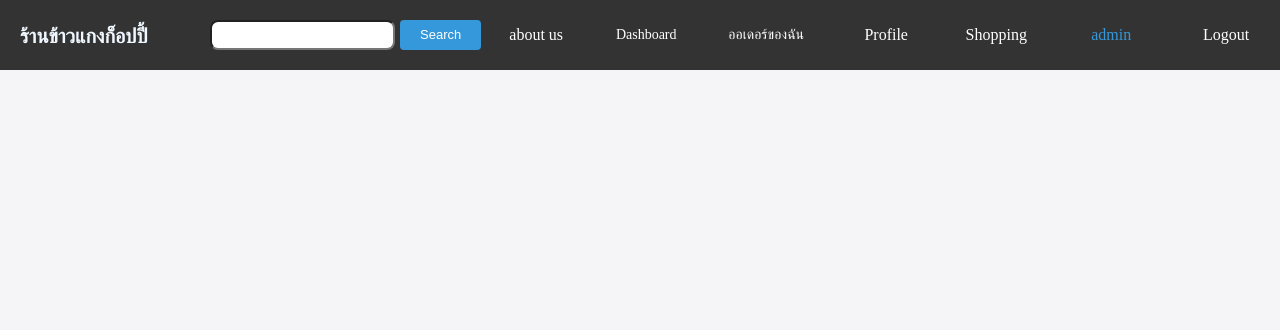
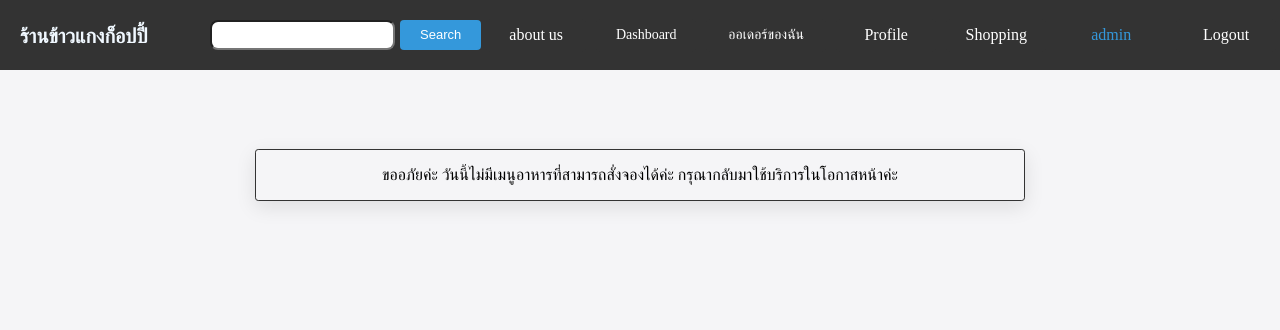
Before and after one commit to thitipany4/Khao-Kang-Copy-food-store-management-system, a Django app: page /modify_cart1/1/ in a window 1280 px wide. Shown: the top 330 px of the page. Run offline with Django 4.2, Linux system fonts and the light colour scheme; a user stored in the database is signed in; data comes from the database, SQL or seed files in the repository.

Commit message:
'checkbug1'

```diff
--- a/project_final/app/templates/app/home.html
+++ b/project_final/app/templates/app/home.html
@@ -258,7 +258,7 @@
                 {%if is_weekend == False%}
                 <div class="box_message_to_user">
                     <div class="box_to_user">
-                        อาหารอยู่ในระหว่างการดำเนินการทำกรุณารอสักครู่ค่ะ
+                        ร้านอาหารยังไม่พร้อมให้ใช้บริการสั่งจองอาหาร
                     </div>
 
                 </div>
--- a/project_final/app/templates/app/shop_food1.html
+++ b/project_final/app/templates/app/shop_food1.html
@@ -148,7 +148,24 @@
                 background-color: #F94D4D;
 
             }
-
+            .box_message_to_user {
+            display: flex;
+            width: 100%;
+            height: 70px;
+            align-items: center;
+            justify-content: center;
+            margin-top: 70px;
+        }
+        .box_to_user {
+            border: 1px solid #333333;
+            box-shadow: transparent 0 0 0 3px,rgba(18, 18, 18, .1) 0 6px 20px;
+            justify-content: center;
+            align-items: center;
+            display: flex;
+            width: 60%;
+            height: 50px;
+            border-radius: 0.2rem;
+        }
 </style>
 <body>
   {% include 'app/navbar.html' %}
@@ -250,6 +267,13 @@
 </div>
 {% endif %}
 
+{% if not food and not food_item  %}
+<div class="box_message_to_user">
+    <div class="box_to_user">
+        ขออภัยค่ะ วันนี้ไม่มีเมนูอาหารที่สามารถสั่งจองได้ค่ะ กรุณากลับมาใช้บริการในโอกาสหน้าค่ะ
+    </div>
+</div>
+{% endif %}
 
       <script>
         const typeValue = "type1";
```
Also changed, not shown: project_final/app/templates/app/confirm_order.html (+18 -16 lines).
